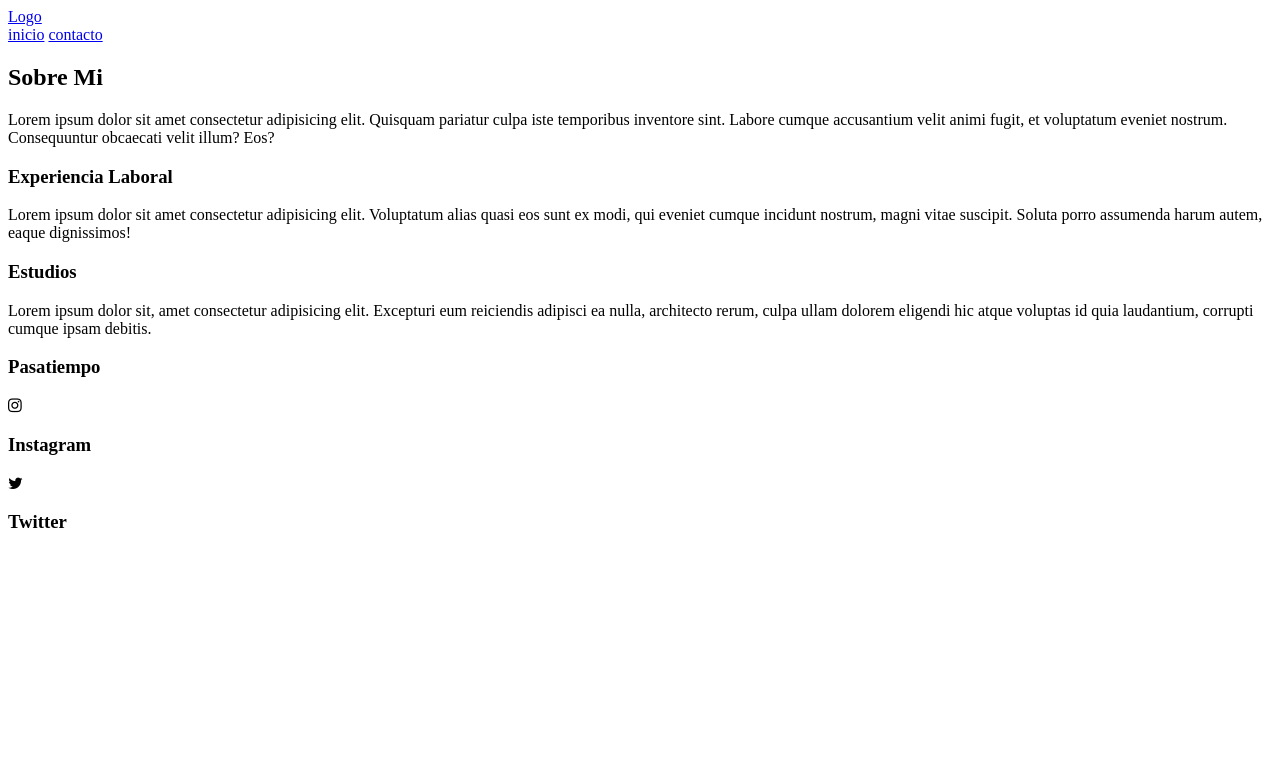
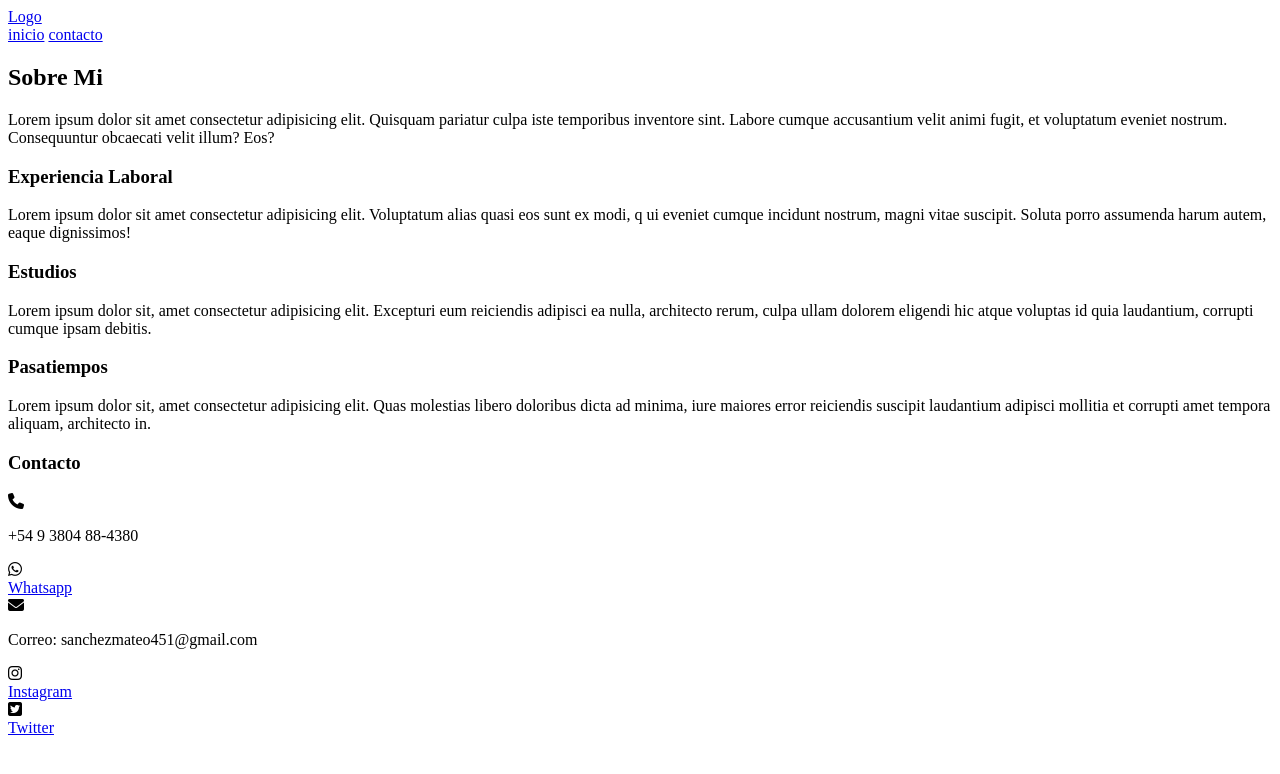
Before and after one commit to 6loccc/6loccc.github.io, a plain HTML site: page index.html in a window 1280 px wide. Drawn offline with Linux system fonts and the light colour scheme.

Commit message:
edicion a la base de la pagina

```diff
--- a/index.html
+++ b/index.html
@@ -4,7 +4,7 @@
     <meta charset="UTF-8">
     <meta http-equiv="X-UA-Compatible" content="IE=edge">
     <meta name="viewport" content="width=device-width, initial-scale=1.0">
-    <link rel="stylesheet" href="https://stackpath.bootstrapcdn.com/font-awesome/4.7.0/css/font-awesome.min.css">
+    <script src="https://kit.fontawesome.com/310468d5bf.js" crossorigin="anonymous"></script>
     <title>Proyecto</title>
 </head>
 <body>
@@ -22,22 +22,58 @@
         <h2 class="tilte"> Sobre Mi </h2>
         <p>Lorem ipsum dolor sit amet consectetur adipisicing elit. Quisquam pariatur culpa iste temporibus inventore sint. Labore cumque accusantium velit animi fugit, et voluptatum eveniet nostrum. Consequuntur obcaecati velit illum? Eos?
         </p>
+
+        <section class="content exp">
         <h3 class="Subtitle"> Experiencia Laboral</h3>
-        <p>Lorem ipsum dolor sit amet consectetur adipisicing elit. Voluptatum alias quasi eos sunt ex modi, qui eveniet cumque incidunt nostrum, magni vitae suscipit. Soluta porro assumenda harum autem, eaque dignissimos!</p>
+        <p>Lorem ipsum dolor sit amet consectetur adipisicing elit.
+            Voluptatum alias quasi eos sunt ex modi, q
+            ui eveniet cumque incidunt nostrum,
+            magni vitae suscipit. Soluta porro assumenda harum autem,
+            eaque dignissimos!</p>
+        </section>
+        <section class="content studies">
         <h3 class="Subtitle"> Estudios</h3>
-        <p>Lorem ipsum dolor sit, amet consectetur adipisicing elit. Excepturi eum reiciendis adipisci ea nulla, architecto rerum, culpa ullam dolorem eligendi hic atque voluptas id quia laudantium, corrupti cumque ipsam debitis.</p>
-        <h3 class="Subitle"> Pasatiempo</h3>
-
-        <article class="block">
-            <i class="icon-social fa fa-instagram"></i>
-            <h3>Instagram</h3>
-            <i class="icon-social fa fa-twitter"></i>
-            <h3>Twitter</h3>
-        </article>
-
+        <p>Lorem ipsum dolor sit, amet consectetur adipisicing elit.
+            Excepturi eum reiciendis adipisci ea nulla,
+            architecto rerum, culpa ullam dolorem eligendi hic atque voluptas id quia laudantium,
+            corrupti cumque ipsam debitis.</p>
+        </section>
+        <section class="content hobby">
+            <h3 class="Subitle"> Pasatiempos</h3>
+            <p> Lorem ipsum dolor sit, amet consectetur adipisicing elit.
+                Quas molestias libero doloribus dicta ad minima,
+                iure maiores error reiciendis suscipit laudantium adipisci mollitia et corrupti amet
+                tempora aliquam, architecto in.</p>
+        </section>
+        <section class="content contact">
+            <h3 class="subtitle"> Contacto</h3>
+            <div class="btn">
+                <i class="fa-solid fa-phone"></i>
+                <p> +54 9 3804 88‑4380 </p>
+                <i class="fa-brands fa-whatsapp"></i>
+                <br>
+                <a href="https://wa.me/5493804884380">Whatsapp</a>
+                <br>
+                <i class="fa-solid fa-envelope"></i>
+                <p>Correo: sanchezmateo451@gmail.com</p>
+            </div>
+        </section>
 
 
     </header>
+    <footer>
+        <section class="block">
+            <div>
+            <i class="icon-social fa fa-instagram"></i>
+            <br>
+            <a href="#" class="btn">Instagram</a>
+            <br>
+            <i class="fa-brands fa-square-twitter"></i>
+            <br>
+            <a href="#" class="btn">Twitter</a>
+            </div>
+        </section>
+    </footer>
 
 
 </body>
```
